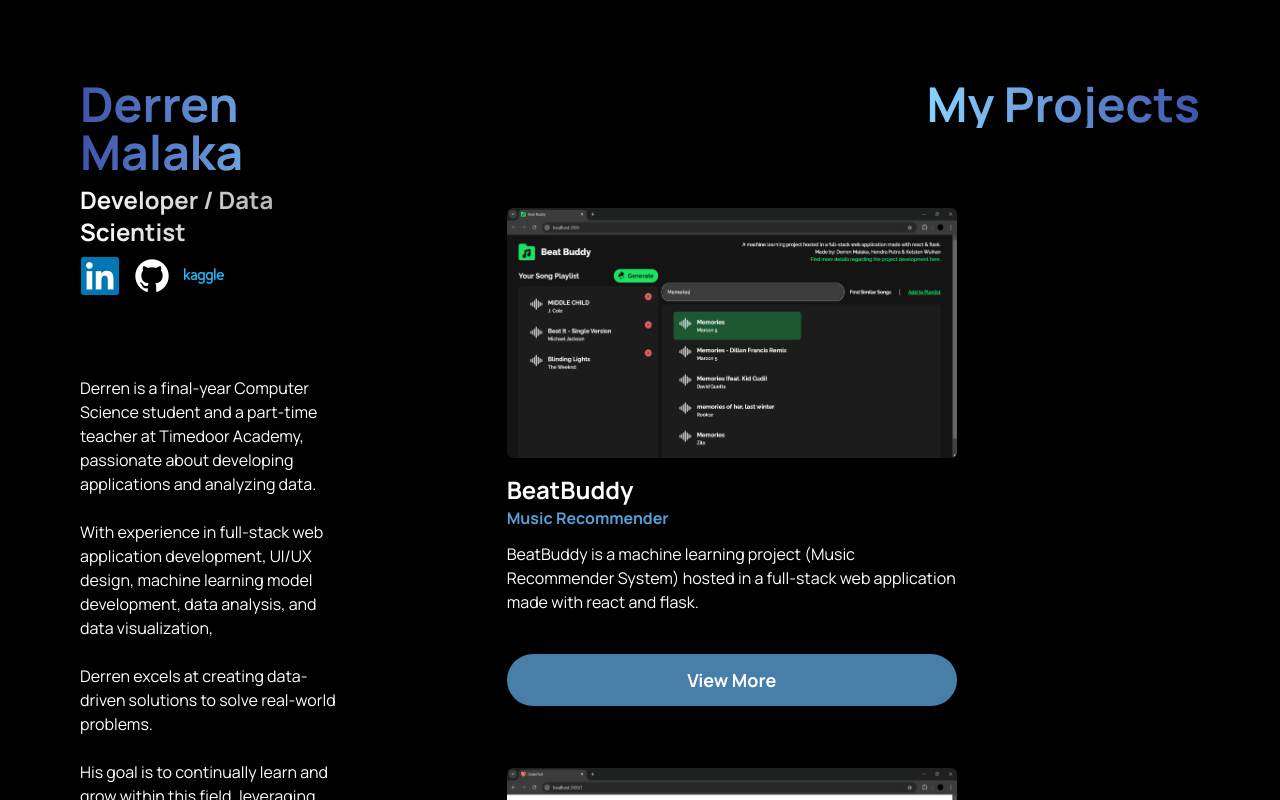
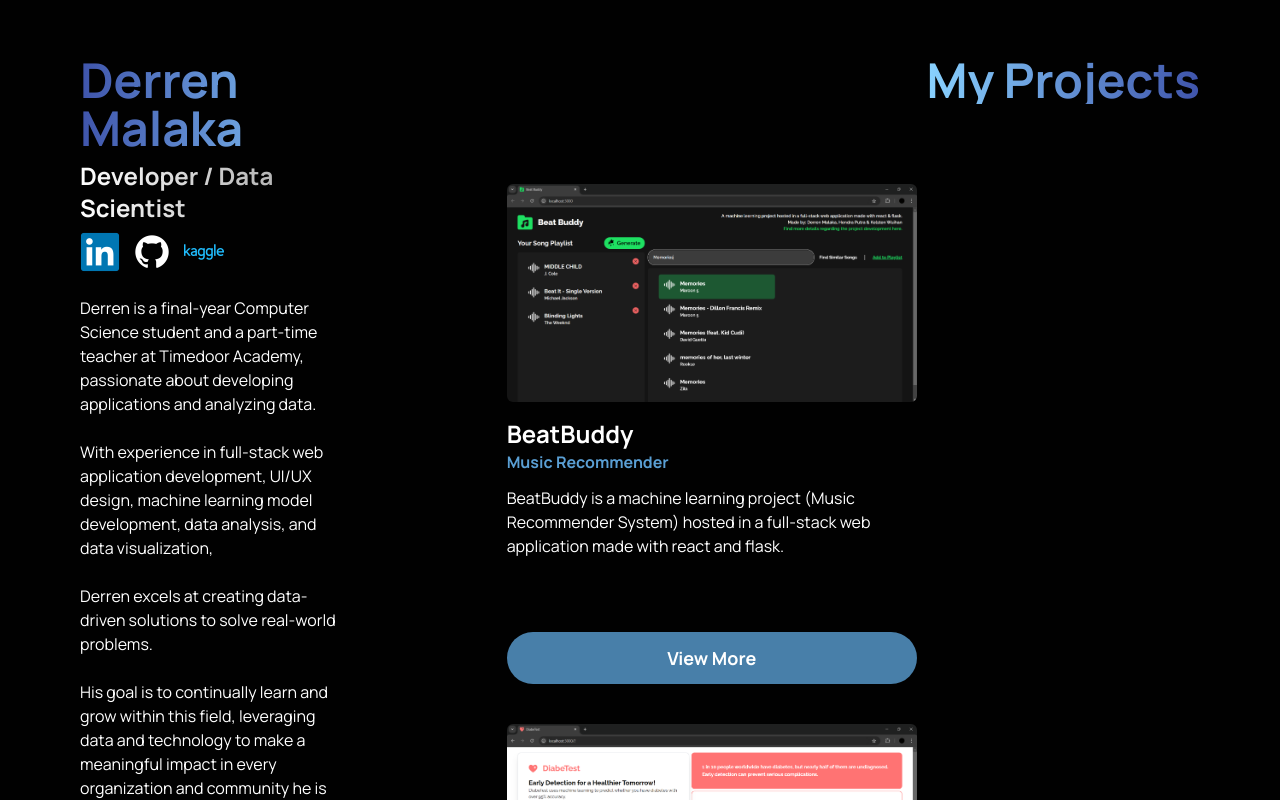
Before and after one commit to dewennn/Portfolio, a React (Create React App) app: page / in a window 1280 px wide. Shown: the top 800 px of the page. Built offline with nearby package versions, Linux system fonts and the light colour scheme.

Commit message:
fix layout

```diff
--- a/src/pages/Main.jsx
+++ b/src/pages/Main.jsx
@@ -26,7 +26,7 @@
     <div className="manrope bg-[#010101] min-h-screen text-white">
       <div className='flex flex-col xl:flex-row justify-end'>
         {/* Left Side */}
-        <section className='min-h-screen flex flex-col gap-20 pt-20 px-20 xl:w-1/3 xl:fixed left-0'>
+        <section className='min-h-screen flex flex-col gap-6 pt-14 px-20 xl:w-1/3 xl:fixed left-0'>
           <div className='flex flex-col gap-2'>
             <h1 className='font-bold text-5xl bg-gradient-to-r from-[#3F54AB] to-[#89D2FF] bg-clip-text text-transparent'>Derren Malaka</h1>
 
@@ -67,18 +67,18 @@
         </section>
 
         {/* Right Side */}
-        <section className='min-h-screen flex flex-col gap-20 pt-20 px-20 w-full xl:w-2/3 items-end'>
+        <section className='min-h-screen flex flex-col gap-20 pt-14 px-20 w-full xl:w-2/3 items-end'>
           <h1 className='font-bold text-5xl bg-gradient-to-r from-[#89D2FF] to-[#3F54AB] bg-clip-text text-transparent'>My Projects</h1>
 
           <div className='w-full flex flex-wrap gap-x-8 gap-y-10 custom-scrollbar'>
             {
               projects.map((project, idx) => (
-                <div className='h-[520px] w-[450px] text-white flex flex-col gap-4'>
+                <div className='h-[500px] w-[410px] text-white flex flex-col gap-4'>
                   <div className='w-full h-[250px] rounded-md'>
                     <img src={`${process.env.PUBLIC_URL}/images/${project.thumbnail}`} alt="" className='rounded-md object-fill w-full h-full'/>
                   </div>
 
-                  <div className='flex flex-col gap-10'>
+                  <div className='flex flex-col justify-between h-full'>
                     <div className='flex flex-col gap-3'>
                       <div className='flex flex-col justify-between'>
                         <h3 className='text-2xl font-bold'>{project.name}</h3>
```
